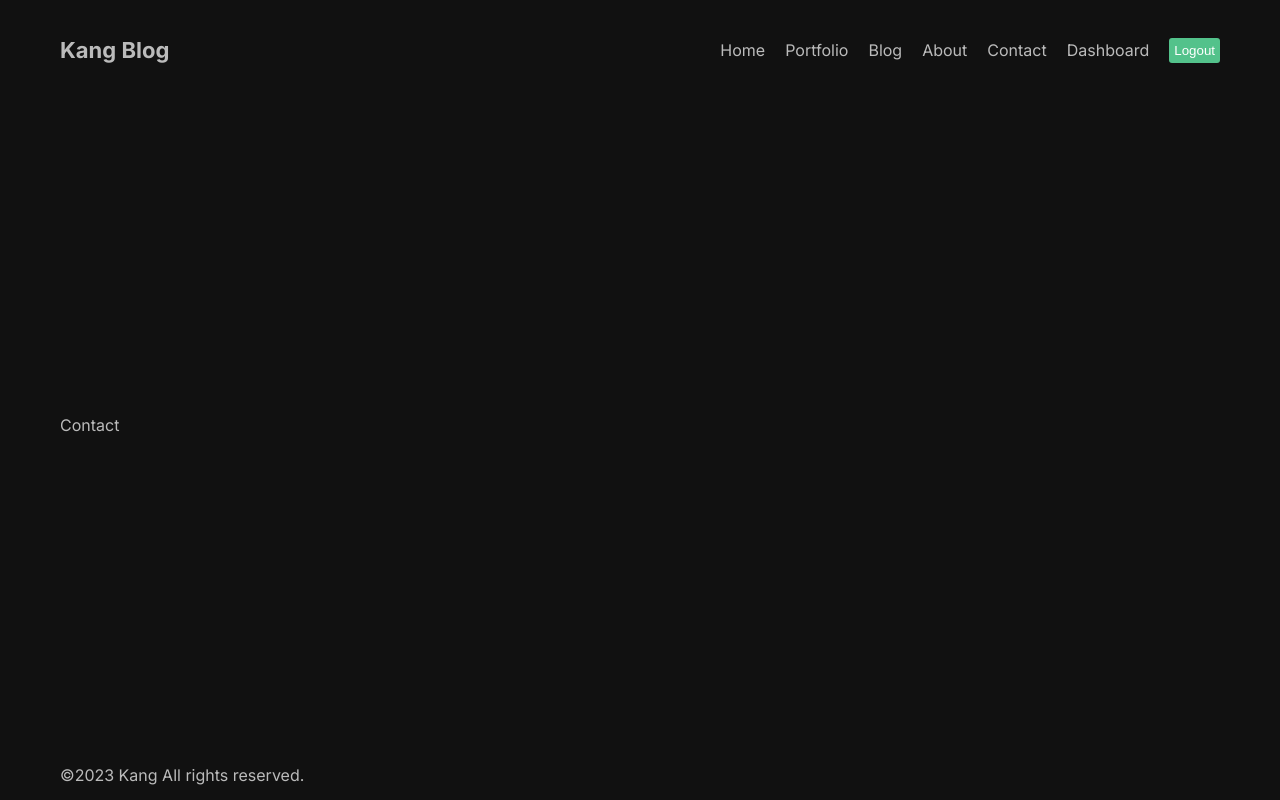
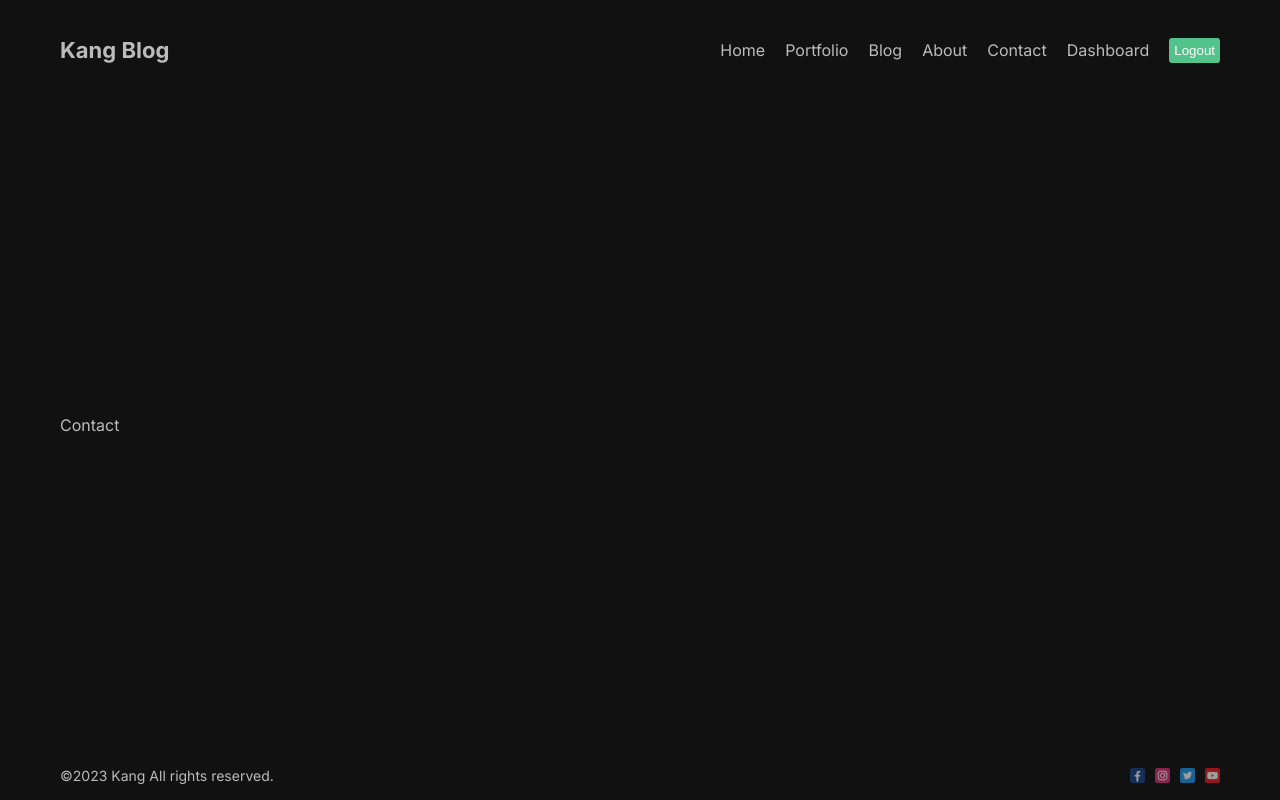
Before and after one commit to WebKBS/next-clone, a Next.js app in the folder next-tutorial/: page /contact in a window 1280 px wide. Built offline with nearby package versions, Linux system fonts and the light colour scheme.

Commit message:
Image 사용방법

```diff
--- a/next-tutorial/next.config.js
+++ b/next-tutorial/next.config.js
@@ -1,4 +1,9 @@
 /** @type {import('next').NextConfig} */
-const nextConfig = {}
+const nextConfig = {
+  // 외부 이미지를 추가하려면 링크를 등록해야한다.
+  images: {
+    domains: ["images.pexels.com"],
+  },
+};
 
-module.exports = nextConfig
+module.exports = nextConfig;
--- a/next-tutorial/src/components/footer/Footer.jsx
+++ b/next-tutorial/src/components/footer/Footer.jsx
@@ -1,10 +1,42 @@
+import Image from "next/image";
 import styles from "./footer.module.css";
 
 function Footer() {
   return (
     <div className={styles.container}>
       <div>&copy;2023 Kang All rights reserved.</div>
-      <div></div>
+      <div>
+        <div className={styles.social}>
+          <Image
+            src="/1.png"
+            width={15}
+            height={15}
+            className={styles.icon}
+            alt="facebook"
+          />
+          <Image
+            src="/2.png"
+            width={15}
+            height={15}
+            className={styles.icon}
+            alt="insta"
+          />
+          <Image
+            src="/3.png"
+            width={15}
+            height={15}
+            className={styles.icon}
+            alt="tweeter"
+          />
+          <Image
+            src="/4.png"
+            width={15}
+            height={15}
+            className={styles.icon}
+            alt="youtube"
+          />
+        </div>
+      </div>
     </div>
   );
 }
--- a/next-tutorial/src/components/footer/footer.module.css
+++ b/next-tutorial/src/components/footer/footer.module.css
@@ -3,4 +3,16 @@
   display: flex;
   align-items: center;
   justify-content: space-between;
+  font-size: 14px;
 }
+
+.social {
+  display: flex;
+  gap: 10px;
+  align-items: center;
+}
+
+.icon {
+  opacity: 0.6;
+  cursor: pointer;
+}
```
Also changed, not shown: next-tutorial/src/app/portfolio/page.jsx (+9 -1 lines), next-tutorial/src/app/portfolio/page.module.css (added).
